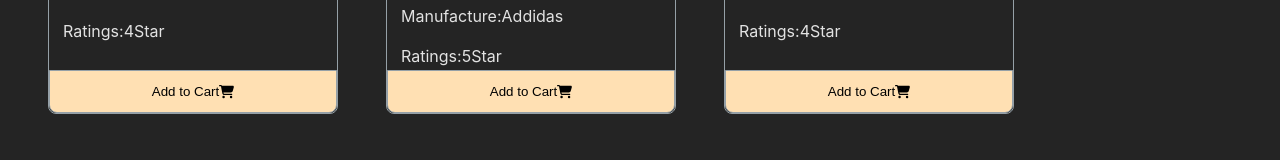
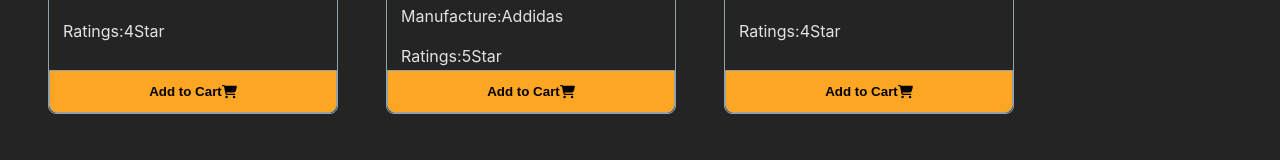
Before and after one commit to jewel-hassan/ema-jhon-react, a React (Vite) app: page / in a window 1280 px wide. Shown: the part 512-672 px from the top of the page. Built offline with nearby package versions, Linux system fonts and the light colour scheme.

Commit message:
added stored cart

```diff
--- a/src/components/Product/Product.css
+++ b/src/components/Product/Product.css
@@ -37,10 +37,12 @@
   width: 100%;
   border-radius: 0px 0px 8px 8px;
   border: 1px solid #95a0a7;
-  background: #ffe0b3;
+  background: #fca624;
   position: absolute;
   bottom: 0;
   padding: .8rem 0;
+  color: #000;
+  font-weight: bold;
 
 }
 .btn-cart:hover{
--- a/src/components/Shop/Shop.jsx
+++ b/src/components/Shop/Shop.jsx
@@ -1,8 +1,9 @@
+// eslint-disable-next-line no-unused-vars
 import React, { useEffect, useState } from "react";
 import "./Shop.css";
 import Product from "../Product/Product";
 import Cart from "../Cart/Cart";
-
+import { addToDb, getShoppingCart } from "../../utilities/fakedb";
 
 const Shop = () => {
   const [products, setProducts] = useState([]);
@@ -14,9 +15,17 @@ const Shop = () => {
       .then((data) => setProducts(data));
   }, []);
 
+  useEffect(() => {
+
+    const storedCart = getShoppingCart();
+    console.log(storedCart);
+
+  }, []);
+
   const addtoCarthandler = (product) => {
     const newCart = [...cart, product];
     setCart(newCart);
+    addToDb(product.id);
   };
 
   return (
@@ -31,7 +40,7 @@ const Shop = () => {
         })}
       </div>
       <div className="cart-container">
-      <Cart cart={cart} />
+        <Cart cart={cart} />
       </div>
     </div>
   );
```
